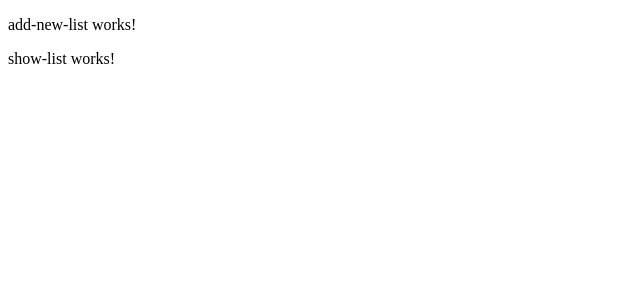
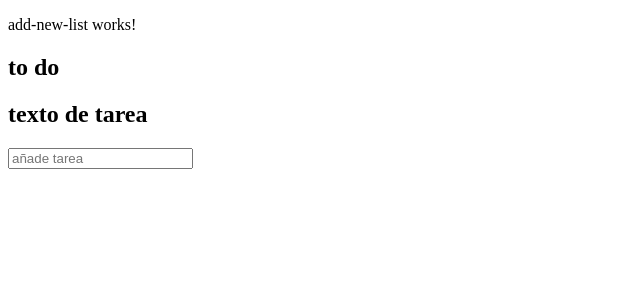
Before and after one commit to RubenDiazCode/scrum-board-ruben, an Angular app: page / in a window 1280 px wide. Shown: the top 300 px of the page, without its empty margins (0-640 px from the left). Built offline with nearby package versions, Linux system fonts and the light colour scheme.

Commit message:
flow demo data to not very smart subcomponents

```diff
--- a/src/app/board/board.component.html
+++ b/src/app/board/board.component.html
@@ -1,2 +1,2 @@
 <app-add-new-list></app-add-new-list>
-<app-show-list></app-show-list>
+<app-show-list [lists]="data.lists"></app-show-list>
--- a/src/app/list/list.component.html
+++ b/src/app/list/list.component.html
@@ -1,3 +1,7 @@
-<p>
-  list works!
-</p>
+<div class="list">
+  <h1>{{list.name}}</h1>
+  <div class="tasks">
+    <app-task *ngFor="let taskObj of list.tasks" [task]="taskObj"></app-task>
+  </div>
+  <input type="text" placeholder="añade tarea"/>
+</div>
--- a/src/app/list/list.component.ts
+++ b/src/app/list/list.component.ts
@@ -1,4 +1,5 @@
-import { Component, OnInit } from '@angular/core';
+import { Component, OnInit, Input } from '@angular/core';
+import { List } from '../models.interface';
 
 @Component({
   selector: 'app-list',
@@ -6,6 +7,7 @@
   styleUrls: ['./list.component.scss']
 })
 export class ListComponent implements OnInit {
+@Input() list: List;
 
   constructor() { }
 
--- a/src/app/show-list/show-list.component.html
+++ b/src/app/show-list/show-list.component.html
@@ -1,3 +1,3 @@
-<p>
-  show-list works!
-</p>
+<section class="ShowList">
+  <app-list *ngFor="let listObj of lists" [list]="listObj"></app-list>
+</section>
--- a/src/app/show-list/show-list.component.ts
+++ b/src/app/show-list/show-list.component.ts
@@ -1,4 +1,5 @@
-import { Component, OnInit } from '@angular/core';
+import { Component, OnInit, Input } from '@angular/core';
+import { List } from '../models.interface';
 
 @Component({
   selector: 'app-show-list',
@@ -6,7 +7,7 @@
   styleUrls: ['./show-list.component.scss']
 })
 export class ShowListComponent implements OnInit {
-
+  @Input() lists: Array<List>;
   constructor() { }
 
   ngOnInit() {
--- a/src/app/task/task.component.html
+++ b/src/app/task/task.component.html
@@ -1,3 +1,3 @@
-<p>
-  task works!
-</p>
+<div class="task">
+  <h2>{{task.text}}</h2>
+</div>
--- a/src/app/task/task.component.ts
+++ b/src/app/task/task.component.ts
@@ -1,12 +1,12 @@
-import { Component, OnInit } from '@angular/core';
-
+import { Component, OnInit, Input } from '@angular/core';
+import { Task } from '../models.interface';
 @Component({
   selector: 'app-task',
   templateUrl: './task.component.html',
   styleUrls: ['./task.component.scss']
 })
 export class TaskComponent implements OnInit {
-
+@Input() task: Task;
   constructor() { }
 
   ngOnInit() {
```
